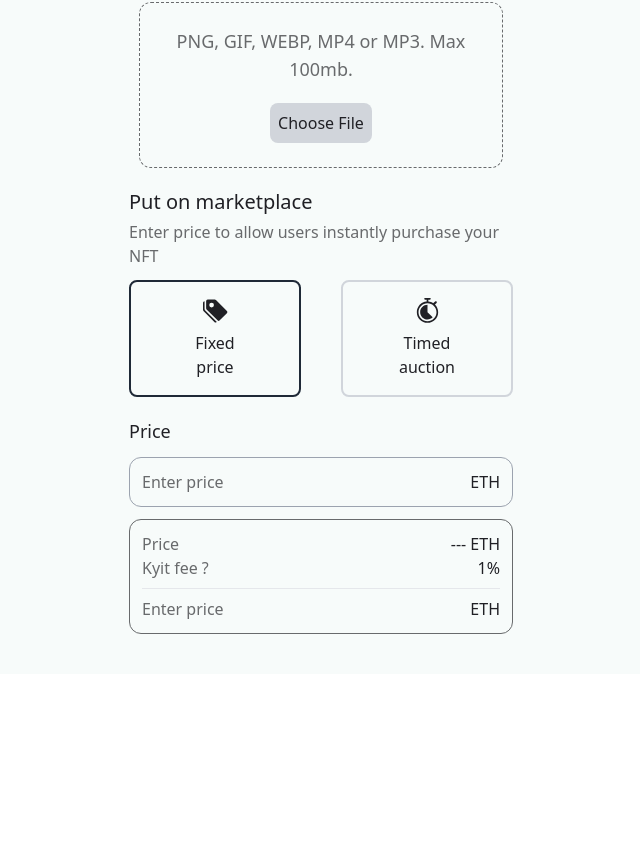
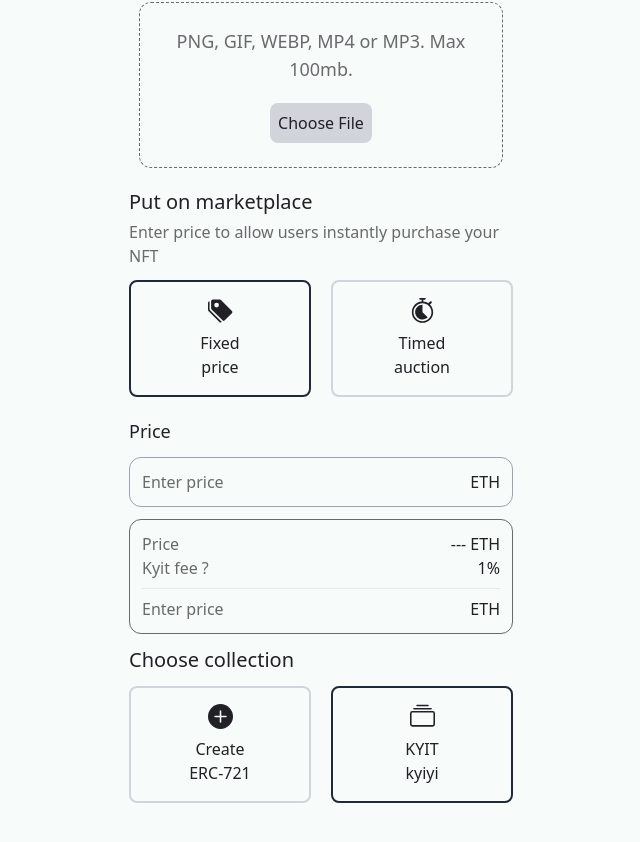
Before and after one commit to thexovc/Nft-Market-Place, a React (Create React App) app in the folder client/: page /create/erc-721 in a window 1280 px wide. Shown: the part 222-1064 px from the top of the page, without its empty margins (127-767 px from the left). Before the commit the page ends 896 px from the top, so only its background shows below. Built offline with nearby package versions, Linux system fonts and the light colour scheme.

Commit message:
added more stuff to upload

```diff
--- /dev/null
+++ b/client/src/components/Create/Collection.jsx
@@ -0,0 +1,37 @@
+import { BsCollection, BsPlusCircleFill } from "react-icons/bs";
+
+const Collection = () => {
+  return (
+    <div className="w-full flex flex-col gap-1">
+      <h1 className="text-xl">Choose collection</h1>
+
+      <div className="flex w-full mt-2 gap-5">
+        <div
+          className={`w-1/2 border-[0.15rem] rounded-lg flex flex-col justify-center items-center ${
+            false
+              ? "border-gray-800 dark:border-gray-300"
+              : "border-gray-300 dark:border-gray-800"
+          } cursor-pointer p-4 text-md font-medium`}
+        >
+          <BsPlusCircleFill className="mb-2" size={25} />
+          <p>Create</p>
+          <p>ERC-721</p>
+        </div>
+
+        <div
+          className={`w-1/2 border-[0.15rem] rounded-lg flex flex-col justify-center items-center ${
+            true
+              ? "border-gray-800 dark:border-gray-300"
+              : "border-gray-300 dark:border-gray-800"
+          } cursor-pointer p-4 text-md font-medium`}
+        >
+          <BsCollection className="mb-2" size={25} />
+          <p>KYIT</p>
+          <p>kyiyi</p>
+        </div>
+      </div>
+    </div>
+  );
+};
+
+export default Collection;
--- a/client/src/components/Create/Upload.jsx
+++ b/client/src/components/Create/Upload.jsx
@@ -1,6 +1,7 @@
 import React from "react";
 
 const Upload = () => {
+  const onChange = () => {};
   return (
     <div className="w-full flex flex-col gap-3">
       <h1>Upload a file</h1>
@@ -15,7 +16,16 @@ const Upload = () => {
           PNG, GIF, WEBP, MP4 or MP3. Max 100mb.
         </p>
 
-        <button className="dark-text dark:bg-color font-medium bg-gray-300 p-2 rounded-lg">
+        <input
+          id="file-upload"
+          type="file"
+          onChange={onChange}
+          style={{ display: "none" }}
+        />
+        <button
+          onClick={() => document.getElementById("file-upload").click()}
+          className="dark-text dark:bg-color font-medium bg-gray-300 p-2 rounded-lg"
+        >
           Choose File
         </button>
       </div>
--- a/client/src/pages/Create.jsx
+++ b/client/src/pages/Create.jsx
@@ -2,6 +2,7 @@ import { useState } from "react";
 import { RxLapTimer } from "react-icons/rx";
 import { BsFillTagsFill } from "react-icons/bs";
 import Upload from "../components/Create/Upload";
+import Collection from "../components/Create/Collection";
 
 const Create = () => {
   const [fixed, setFixed] = useState(true);
@@ -20,7 +21,7 @@ const Create = () => {
               ? "Enter price to allow users instantly purchase your NFT"
               : "Set a period of time for which buyers can place bids"}
           </p>
-          <div className="flex w-full mt-2 md:gap-10 gap-5">
+          <div className="flex w-full mt-2  gap-5">
             <div
               onClick={() => setFixed(true)}
               className={`w-1/2 border-[0.15rem] rounded-lg flex flex-col justify-center items-center  ${
@@ -83,6 +84,10 @@ const Create = () => {
             </div>
           </div>
           {/* price */}
+
+          {/* collection */}
+          <Collection />
+          {/* collection */}
         </div>
       </div>
     </div>
```
